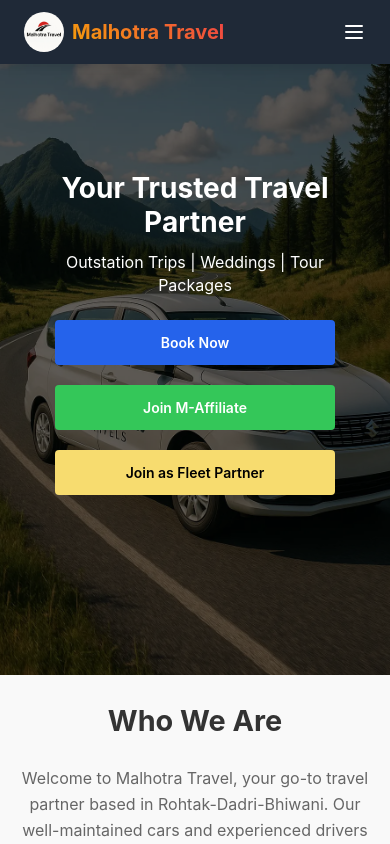
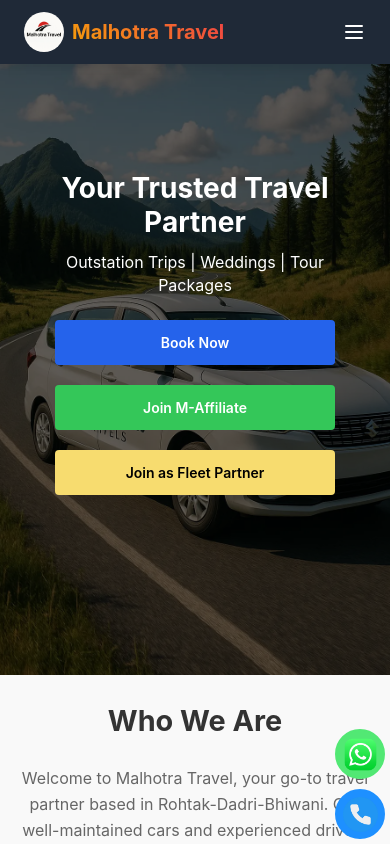
Before and after one commit to Harshit-1807/Malhotra-Travels, a Vue app: page / in a window 390 px wide. Shown: the top 844 px of the page. Built offline with nearby package versions, Linux system fonts and the light colour scheme; a small style sheet from the web is missing.

Commit message:
update - added whatsapp and call button on website

```diff
--- a/src/App.vue
+++ b/src/App.vue
@@ -2,17 +2,14 @@
   <Analytics />
   <div class="app">
     <div class="app__wrapper">
-      <!-- Show default Header only if not in admin route and showHeaderFooter is true -->
       <Header v-if="!isAdminRoute && shouldShowHeaderFooter" />
-
-      <!-- Admin Header (admin pages only) -->
       <AdminHeader v-if="isAdminRoute" />
 
       <main class="app__main">
         <router-view />
+        <FloatingButtons />
       </main>
 
-      <!-- Show Footer only if not in admin route and showHeaderFooter is true -->
       <Footer v-if="!isAdminRoute && shouldShowHeaderFooter" />
     </div>
   </div>
@@ -26,7 +23,7 @@
 import Header from "./components/Header.vue";
 import Footer from "./components/Footer.vue";
 import AdminHeader from "./components/AdminHeader.vue";
-
+import FloatingButtons from "./components/FloatingButtons.vue";
 const route = useRoute();
 
 const isAdminRoute = computed(() => route.path.startsWith("/admin"));
--- /dev/null
+++ b/src/components/FloatingButtons.vue
@@ -0,0 +1,96 @@
+<template>
+  <div class="floating-buttons">
+    <!-- WhatsApp Button -->
+    <a
+      href="https://wa.me/918950899123"
+      target="_blank"
+      rel="noopener"
+      class="contact-btn whatsapp"
+      aria-label="Chat on WhatsApp"
+    >
+      <img src="/images/whatsapp-icon.webp" alt="WhatsApp" />
+    </a>
+
+    <!-- Phone Call Button -->
+    <a href="tel:8950899123" class="contact-btn phone" aria-label="Call us">
+      <img src="/images/call-icon.webp" alt="Phone" />
+    </a>
+  </div>
+</template>
+
+<style scoped>
+.floating-buttons {
+  position: fixed;
+  bottom: 20px;
+  right: 20px;
+  z-index: 1000;
+  display: flex;
+  flex-direction: column;
+  gap: 10px;
+}
+
+.contact-btn {
+  width: 65px;
+  height: 65px;
+  border-radius: 50%;
+  display: flex;
+  align-items: center;
+  justify-content: center;
+  text-decoration: none;
+  transition: transform 0.3s ease, box-shadow 0.3s ease;
+}
+
+.contact-btn:hover {
+  transform: scale(1.1);
+  box-shadow: 0 6px 15px rgba(0, 0, 0, 0.3);
+}
+
+.contact-btn img {
+  width: 40px;
+  height: 40px;
+}
+
+.whatsapp {
+  background-color: #52e874;
+  border: 2px solid #52e874;
+}
+
+.phone {
+  background-color: #1e90ff;
+  border: 2px solid #1e90ff;
+}
+
+@media (max-width: 768px) {
+  .floating-buttons {
+    bottom: 10px;
+    right: 10px;
+  }
+
+  .contact-btn {
+    width: 50px;
+    height: 50px;
+  }
+
+  .contact-btn img {
+    width: 35px;
+    height: 35px;
+  }
+}
+
+@media (max-width: 480px) {
+  .floating-buttons {
+    bottom: 5px;
+    right: 5px;
+  }
+
+  .contact-btn {
+    width: 50px;
+    height: 50px;
+  }
+
+  .contact-btn img {
+    width: 35px;
+    height: 35px;
+  }
+}
+</style>
```
Also changed, not shown: public/images/call-icon.webp (added), public/images/whatsapp-icon.webp (added).
